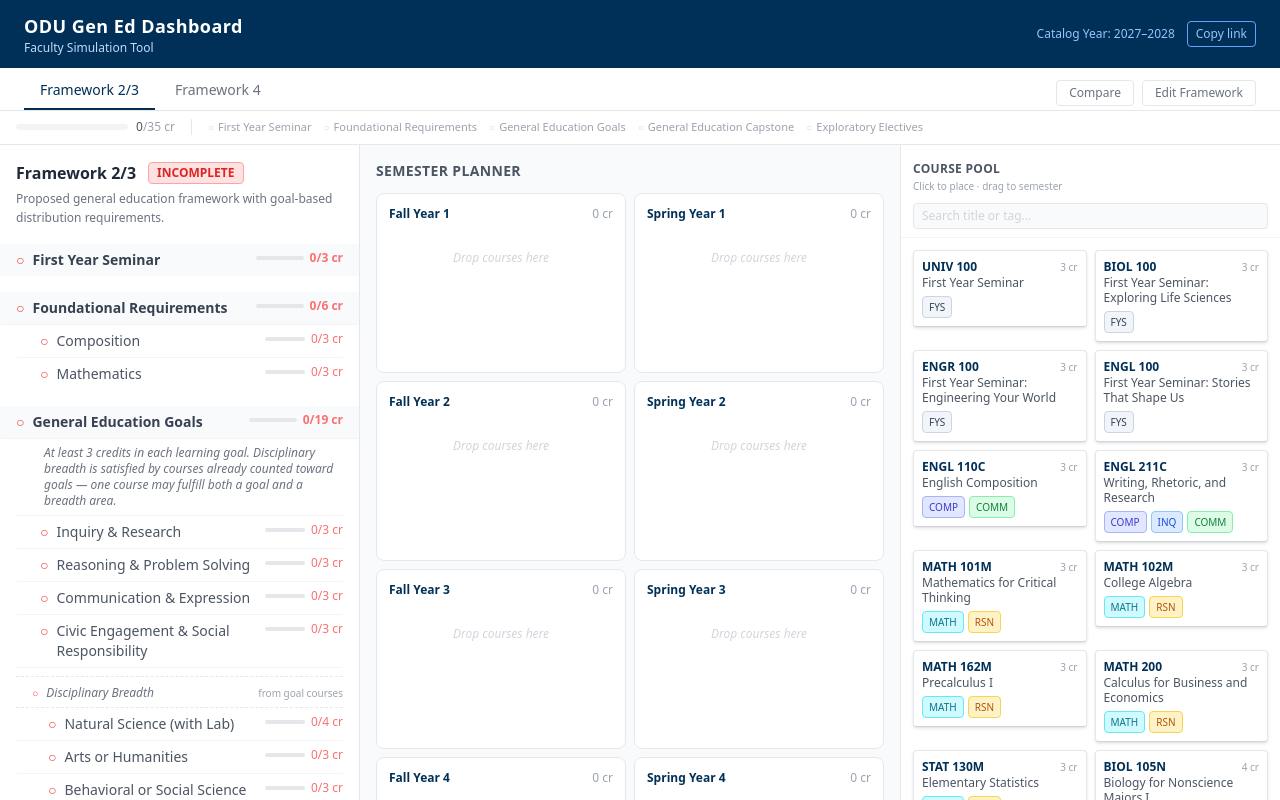
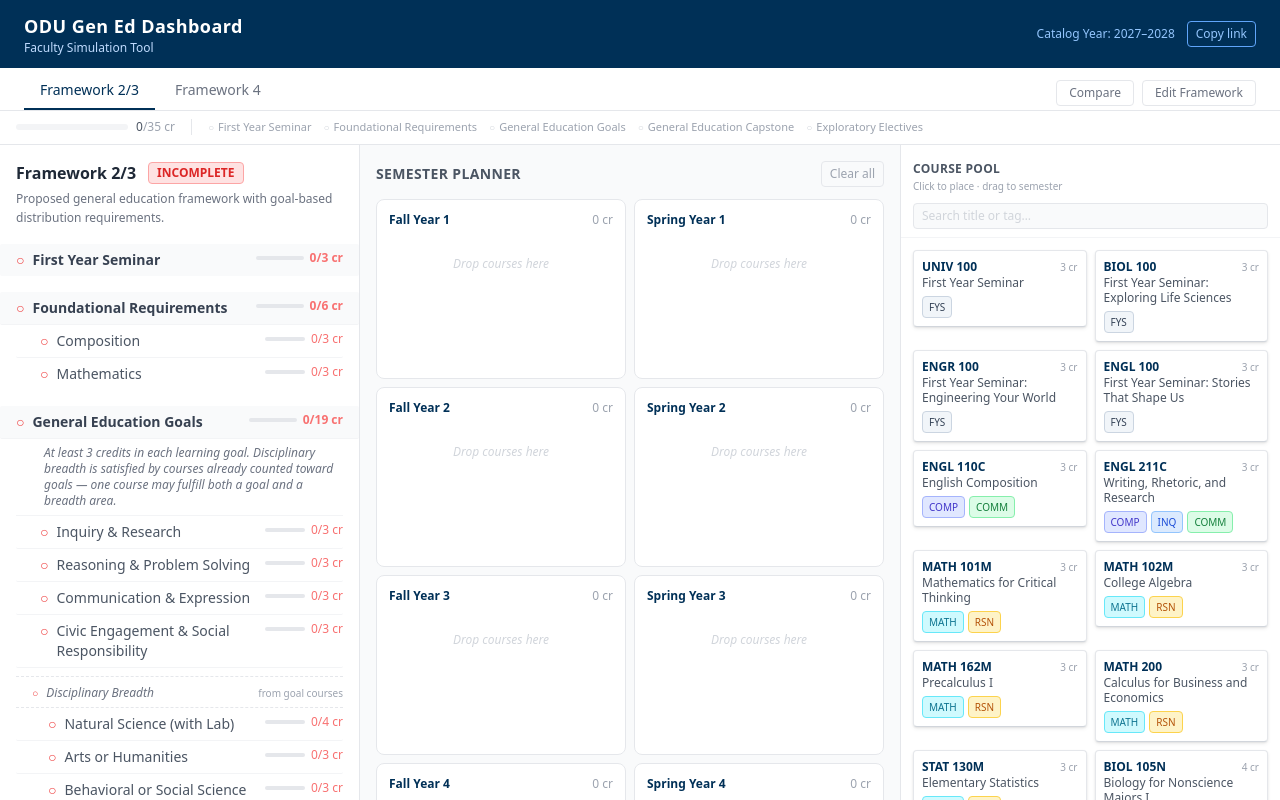
Before and after one commit to mgrau/gen-ed-dashboard, a Svelte app: page / in a window 1280 px wide. Built offline with nearby package versions, Linux system fonts and the light colour scheme.

Commit message:
add clear button to course schedule

```diff
--- a/src/components/SemesterPlanner.svelte
+++ b/src/components/SemesterPlanner.svelte
@@ -42,7 +42,13 @@
 </script>
 
 <div>
-  <h2 class="text-sm font-semibold text-gray-600 mb-3 uppercase tracking-wide">Semester Planner</h2>
+  <div class="flex items-center justify-between mb-3">
+    <h2 class="text-sm font-semibold text-gray-600 uppercase tracking-wide">Semester Planner</h2>
+    <button
+      class="text-xs px-2 py-1 rounded border border-gray-200 text-gray-400 hover:border-red-300 hover:text-red-400 transition-colors"
+      on:click={() => semesters.update(s => Object.fromEntries(Object.keys(s).map(k => [k, []])))}
+    >Clear all</button>
+  </div>
   <div class="grid grid-cols-1 gap-2 @sm:grid-cols-2 @2xl:grid-cols-4">
     {#each semesterLabels as label}
       {@const courses = $semesters[label] ?? []}
```
